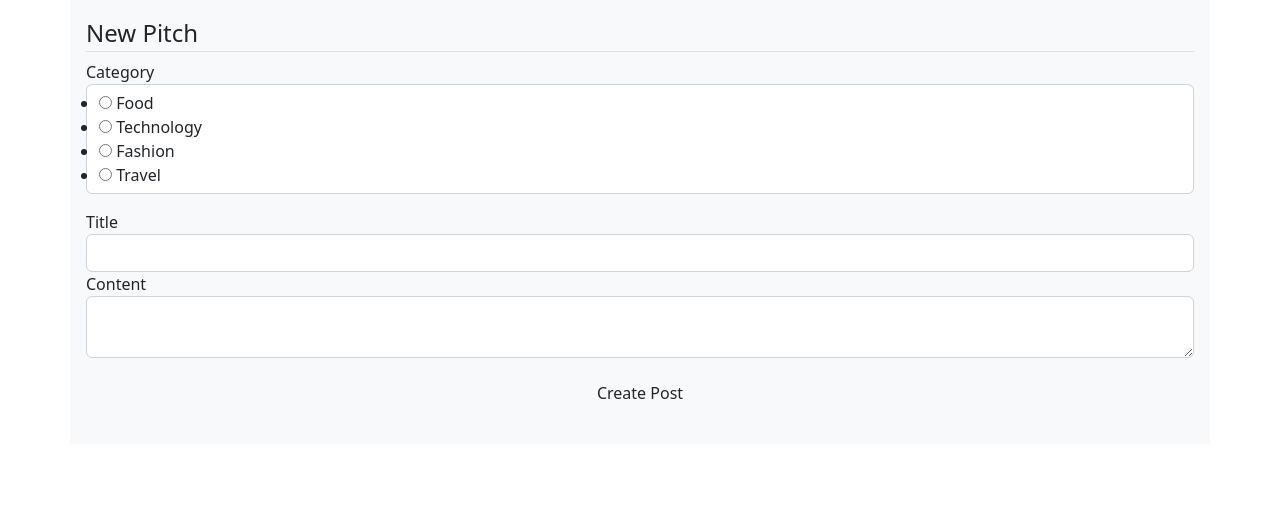
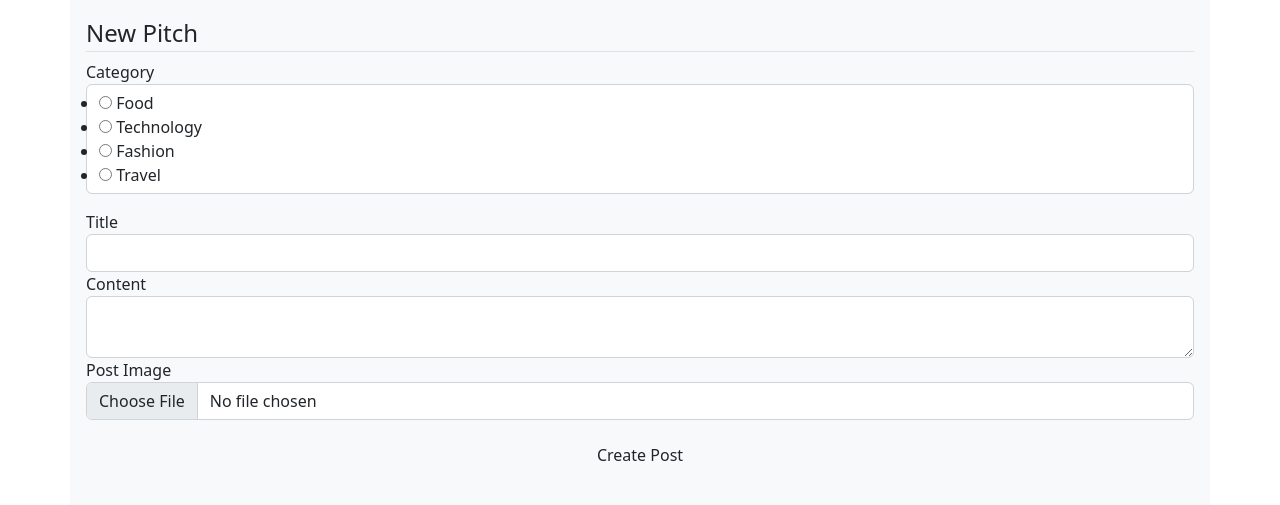
Before and after one commit to Hanan-Hussein/Blog, a Flask app: page /create in a window 1280 px wide. Shown: the part 74-579 px from the top of the page. Run offline with Flask 2, Linux system fonts and the light colour scheme; a user stored in the database is signed in; some libraries are stand-ins or nearby versions.

Commit message:
ft:sending image-creating image with a post

```diff
--- a/app/models.py
+++ b/app/models.py
@@ -26,7 +26,7 @@ class Posts(db.Model):
   id=db.Column(db.Integer,primary_key=True)
   title=db.Column(db.String,nullable=False)
   content=db.Column(db.String,nullable=False)
-  blog_image=db.Column(db.String,nullable=False,default='default.png')
+  blog_image=db.Column(db.String,nullable=False,)
   category= db.Column(db.String,nullable=False)
 
   comments= db.Column(db.String, default='')
--- a/app/posts/forms.py
+++ b/app/posts/forms.py
@@ -11,9 +11,9 @@ class PostForm(FlaskForm):
     title=StringField('Title', validators=[DataRequired()])
     content=TextAreaField('Content', validators=[DataRequired(),Length(min=2, max=300)])
     blog_image= FileField('Post Image', validators=[FileAllowed(['jpg','png'])])
+    category=RadioField('Category', choices = [('Food','Food'),('Technology','Technology'),('Fashion','Fashion'),('Travel','Travel')])
 
     submit = SubmitField('Create Post')
-    category=RadioField('Category', choices = [('Food','Food'),('Technology','Technology'),('Fashion','Fashion'),('Travel','Travel')])
 
 
 
--- a/app/templates/create.html
+++ b/app/templates/create.html
@@ -3,7 +3,7 @@
 {% block body %}
 <div class="container-fluid nav-page">
     <div class="container  bg-light mt-2 p-3">
-        <form action="" method="post">
+        <form action="" method="post" enctype="multipart/form-data">
             {{form.hidden_tag()}}
             <legend class="border-bottom">New Pitch</legend>
             <div class="form-group">
@@ -45,6 +45,19 @@
                     {{form.content(class='form-control')}}
                 {% endif %}
             </div>
+            <div class="form-group">
+                {{form.blog_image.label(class='form-control-label')}}
+                    {% if form.blog_image.errors %}
+                    {{form.blog_image(class='form-control is-invalid')}}
+                        {% for error in form.blog_image.errors %}
+                            <div class="invalid-feedback">
+                                {{error}}
+                            </div>
+                        {% endfor %}
+                {% else %}
+                    {{form.blog_image(class='form-control')}}
+                {% endif %}
+            </div>
 
             <div class="text-center my-3">
                 {{form.submit(class='btn btn-outline')}}
--- a/app/templates/nav.html
+++ b/app/templates/nav.html
@@ -39,7 +39,7 @@
                   <a class="nav-link text-black" href="./pages/booking.html">Account</a>
               </li>
               <li class="nav-item mx-2">
-                <a class="nav-link text-black" href="./pages/booking.html">Log out</a>
+                <a class="nav-link text-black">Log out</a>
             </li>
               <li class="nav-item mx-2 my-2">
                   <a href="nav-link" class="text-black d-inline" id="darkMode"> <span class=" text-center iconify" data-icon="ic:round-dark-mode"></span>
```
Also changed, not shown: app/posts/routes.py (+6 -7 lines), app/site.db, app/static/posts/bf8e926d0d0e2e33.png (added).
